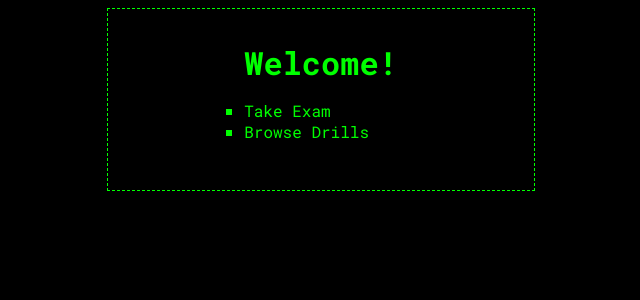
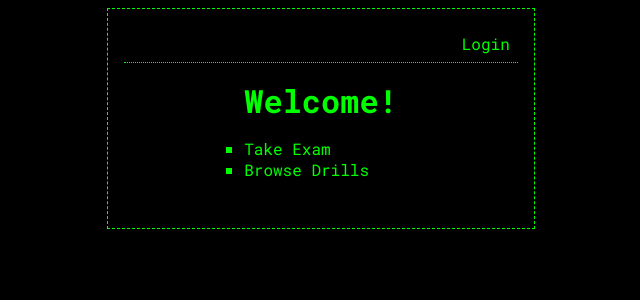
Before and after one commit to moviefan322/vuebsdrills, a Vue app: page / in a window 1280 px wide. Shown: the top 300 px of the page, without its empty margins (319-959 px from the left). Built offline with nearby package versions, Linux system fonts and the light colour scheme.

Commit message:
adds login bar and saves userinfo to state

```diff
--- a/src/App.vue
+++ b/src/App.vue
@@ -1,9 +1,11 @@
 <script setup lang="ts">
 import { RouterView } from 'vue-router'
+import UserComponent from './components/UserComponent.vue'
 </script>
 
 <template>
   <div id="container">
+    <UserComponent />
     <RouterView />
   </div>
 </template>
--- /dev/null
+++ b/src/components/UserComponent.vue
@@ -0,0 +1,30 @@
+<template>
+  <div id="userbar">
+    <p v-if="!isUserLoggedIn">
+      <router-link to="/auth" class="noStyleLink lime">Login</router-link>
+    </p>
+    <p v-else>Stats</p>
+  </div>
+</template>
+
+<script setup lang="ts">
+import { computed } from 'vue'
+import { useAuthStore } from '../stores/auth'
+
+const store = useAuthStore()
+
+const isUserLoggedIn = computed(() => !!store.getUser()?.name)
+</script>
+
+<style scoped>
+#userbar {
+  display: inline;
+  width: 100%;
+  border-bottom: 1px dotted lime;
+}
+
+#userbar p {
+  padding: 0.5rem;
+  text-align: end;
+}
+</style>
--- a/src/pages/MainMenuPage.vue
+++ b/src/pages/MainMenuPage.vue
@@ -1,5 +1,5 @@
 <script setup lang="ts">
-import { ref, watch } from 'vue'
+import { ref, watch, computed } from 'vue'
 import { RouterLink } from 'vue-router'
 import BrowseDrills from '@/components/menuComponents/BrowseDrills.vue'
 import { useAuthStore } from '@/stores/auth'
@@ -30,13 +30,15 @@ watch(showMainMenu, (newVal) => {
   }
 })
 
+const userName = computed(() => store.getUser()?.name || '')
+
 </script>
 
 <template>
   <div class="container">
     <BrowseDrills v-if="showDrills" />
     <div v-if="showMainMenu">
-      <h1 class="mb">Welcome!</h1>
+      <h1 class="mb">Welcome{{ userName ? ', ' + userName : '' }}!</h1>
       <ul class="menulist mb">
         <li @click="handleShowExams">Take Exam</li>
         <li @click="handleShowDrills">Browse Drills</li>
--- a/src/stores/auth.ts
+++ b/src/stores/auth.ts
@@ -79,6 +79,7 @@ export const useAuthStore = defineStore('auth', () => {
   }
 
   const getUser = () => {
+    if (!user.value) return null
     return user.value
   }
 
```
